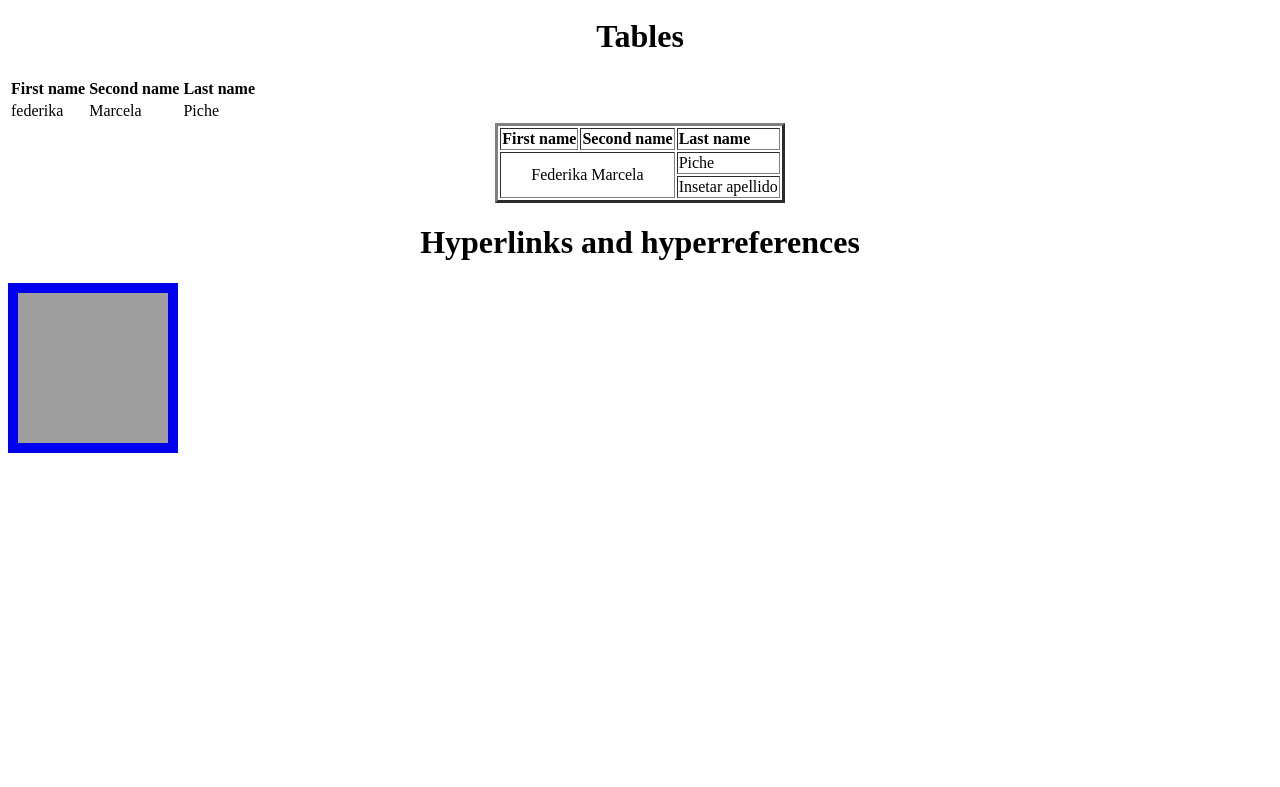
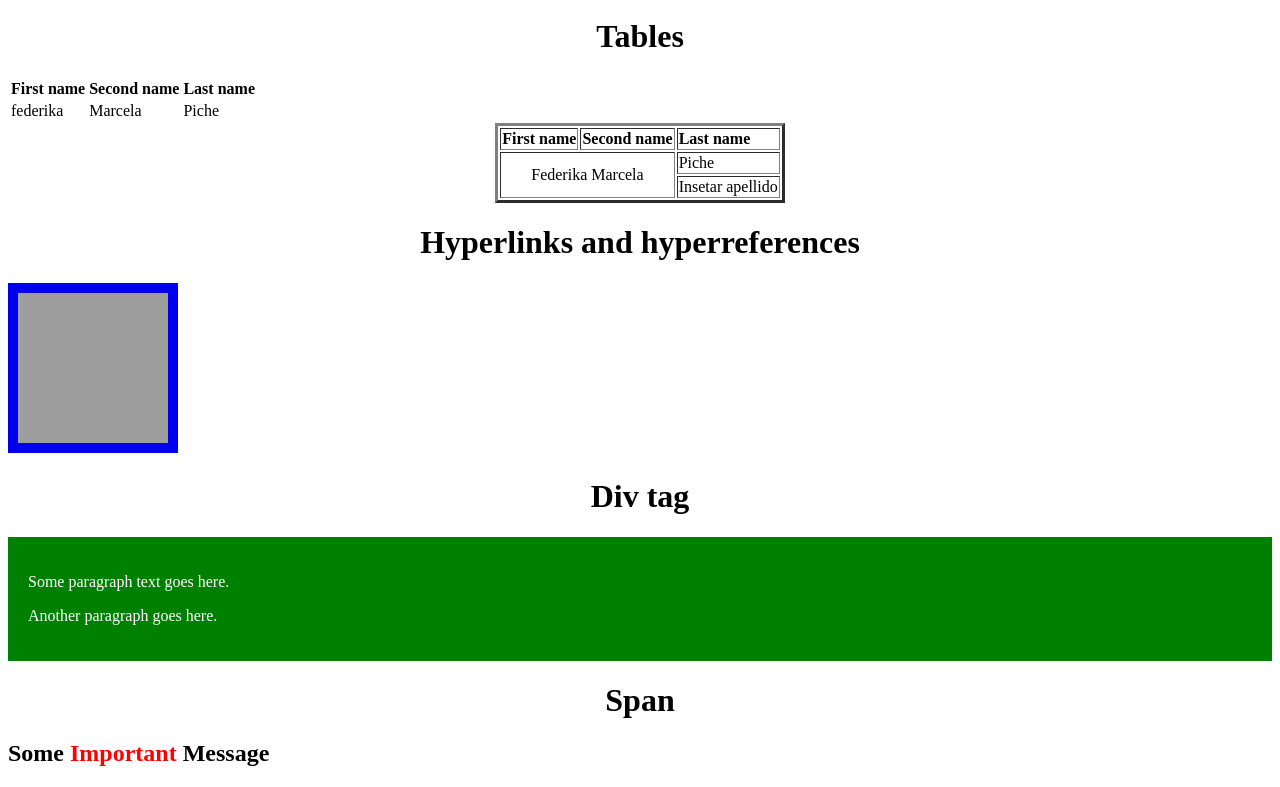
Before and after one commit to darele/Sitios-Web, a plain HTML site: page learning-html/index.html in a window 1280 px wide. Shown: the part 1484-2271 px from the top of the page. Before the commit the page ends 1949 px from the top, so only its background shows below. Drawn offline with Linux system fonts and the light colour scheme; grey boxes are pictures that could not be loaded.

Commit message:
inline and block elements (Not all of them)

```diff
--- a/learning-html/index.html
+++ b/learning-html/index.html
@@ -80,6 +80,8 @@
     <h1 align="center">Tables</h1>
     <table>
         <tr>
+           <!--Para hacer encabezados puedo usar las
+            etiquetas<th></th>-->
            <td><b>First name</b></td>
            <td><b>Second name</b></td>
            <td><b>Last name</b></td>
@@ -112,5 +114,20 @@
      <a href="https://sololearn.com" target="_blank"><img src="http://www.sololearn.com/images/tree.jpg"
     height="150px" width="150px"
     border="10px" alt="" /></a>
+
+    <!--tag div is used to group simple objects-->
+    <h1 align="center">Div tag</h1>
+    <div style="background-color:green; color:white; padding:20px;">
+        <p>Some paragraph text goes here.</p>
+        <p>Another paragraph goes here.</p>
+    </div>
+
+    <!--Span is another inline element that is often used as a container-->
+    <h1 align="center">Span</h1>
+    <h2>Some
+        <span style="color:red">Important</span>
+         Message</h2>
+
+    <!---->
 </body>
 </html>
```
